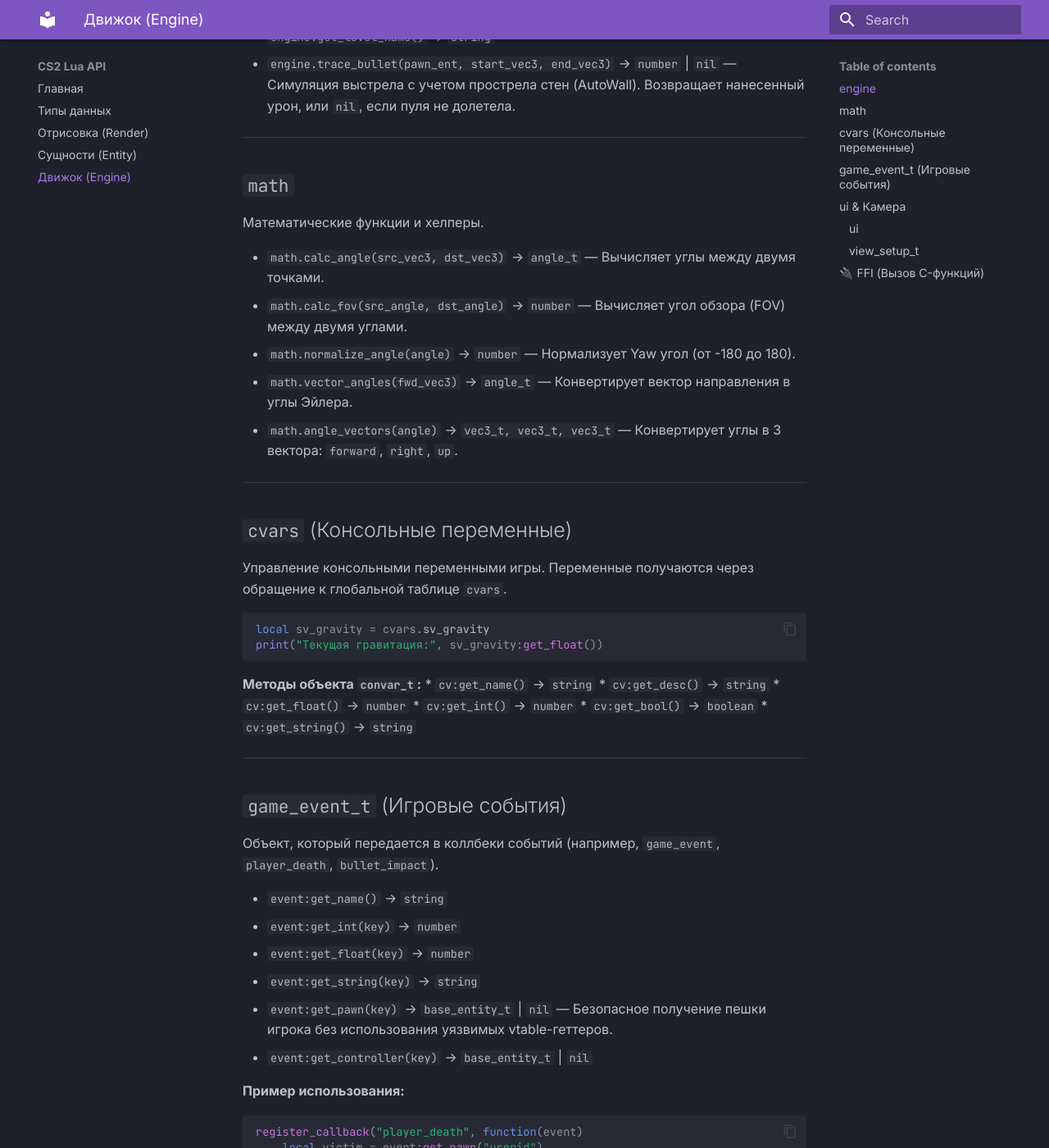
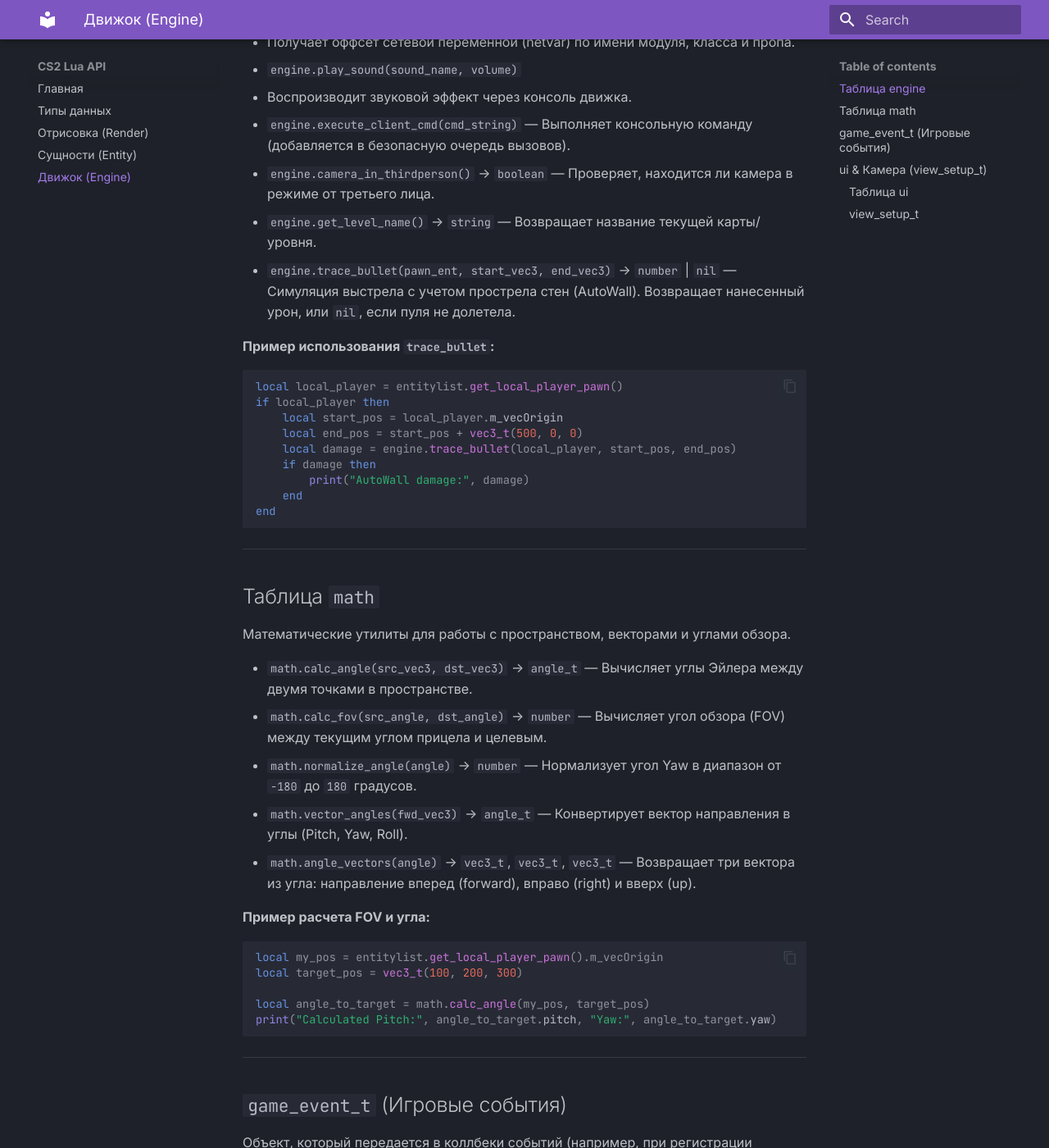
Before and after one commit to hgep5173-rgb/123, an MkDocs documentation site: the page built from docs/engine.md, in a window 1280 px wide and 1400 px high, scrolled down 426 px. Shown: the whole window at 82% size. Built offline with MkDocs 1.6.1 and Material for MkDocs 9.7.7, drawn with Linux system fonts in a browser that asks for light colours; some of the changed text lies outside the part shown.

Commit message:
Update engine.md

````diff
--- a/docs/engine.md
+++ b/docs/engine.md
@@ -1,94 +1,99 @@
-# ⚙️ Движок и Математика (Engine & Math)
+# ⚙️ Движок, Математика и События (Engine & Utils)
 
-## `engine`
-Таблица для взаимодействия с функциями движка CS2.
-
-* `engine.get_netvar_offset(module, class, prop)` -> `number`
-* `engine.play_sound(sound_name, volume)`
-* `engine.execute_client_cmd(cmd_string)` — Выполняет консольную команду (добавляется в безопасную очередь вызовов).
-* `engine.camera_in_thirdperson()` -> `boolean` — Проверяет, находится ли камера от 3-го лица.
-* `engine.get_level_name()` -> `string`
-* `engine.trace_bullet(pawn_ent, start_vec3, end_vec3)` -> `number` | `nil` — Симуляция выстрела с учетом прострела стен (AutoWall). Возвращает нанесенный урон, или `nil`, если пуля не долетела.
+Документация по таблицам `engine`, `math`, а также классам для работы с игровыми событиями (`game_event_t`) и камерой (`view_setup_t`).
 
 ---
 
-## `math`
-Математические функции и хелперы.
+## Таблица `engine`
+Предоставляет низкоуровневый доступ к функциям игрового движка CS2.
 
-* `math.calc_angle(src_vec3, dst_vec3)` -> `angle_t` — Вычисляет углы между двумя точками.
-* `math.calc_fov(src_angle, dst_angle)` -> `number` — Вычисляет угол обзора (FOV) между двумя углами.
-* `math.normalize_angle(angle)` -> `number` — Нормализует Yaw угол (от -180 до 180).
-* `math.vector_angles(fwd_vec3)` -> `angle_t` — Конвертирует вектор направления в углы Эйлера.
-* `math.angle_vectors(angle)` -> `vec3_t, vec3_t, vec3_t` — Конвертирует углы в 3 вектора: `forward`, `right`, `up`.
+* `engine.get_netvar_offset(module, class, prop)` -> `number`
+  * Получает оффсет сетевой переменной (netvar) по имени модуля, класса и пропа.
+* `engine.play_sound(sound_name, volume)`
+  * Воспроизводит звуковой эффект через консоль движка.
+* `engine.execute_client_cmd(cmd_string)` — Выполняет консольную команду (добавляется в безопасную очередь вызовов).
+* `engine.camera_in_thirdperson()` -> `boolean` — Проверяет, находится ли камера в режиме от третьего лица.
+* `engine.get_level_name()` -> `string` — Возвращает название текущей карты/уровня.
+* `engine.trace_bullet(pawn_ent, start_vec3, end_vec3)` -> `number` | `nil` — Симуляция выстрела с учетом прострела стен (AutoWall). Возвращает нанесенный урон, или `nil`, если пуля не долетела.
+
+**Пример использования `trace_bullet`:**
+```lua
+local local_player = entitylist.get_local_player_pawn()
+if local_player then
+    local start_pos = local_player.m_vecOrigin
+    local end_pos = start_pos + vec3_t(500, 0, 0)
+    local damage = engine.trace_bullet(local_player, start_pos, end_pos)
+    if damage then
+        print("AutoWall damage:", damage)
+    end
+end
+```
 
 ---
 
-## `cvars` (Консольные переменные)
-Управление консольными переменными игры. Переменные получаются через обращение к глобальной таблице `cvars`.
+## Таблица `math`
+Математические утилиты для работы с пространством, векторами и углами обзора.
 
+* `math.calc_angle(src_vec3, dst_vec3)` -> `angle_t` — Вычисляет углы Эйлера между двумя точками в пространстве.
+* `math.calc_fov(src_angle, dst_angle)` -> `number` — Вычисляет угол обзора (FOV) между текущим углом прицела и целевым.
+* `math.normalize_angle(angle)` -> `number` — Нормализует угол Yaw в диапазон от `-180` до `180` градусов.
+* `math.vector_angles(fwd_vec3)` -> `angle_t` — Конвертирует вектор направления в углы (Pitch, Yaw, Roll).
+* `math.angle_vectors(angle)` -> `vec3_t`, `vec3_t`, `vec3_t` — Возвращает три вектора из угла: направление вперед (forward), вправо (right) и вверх (up).
+
+**Пример расчета FOV и угла:**
 ```lua
-local sv_gravity = cvars.sv_gravity
-print("Текущая гравитация:", sv_gravity:get_float())
+local my_pos = entitylist.get_local_player_pawn().m_vecOrigin
+local target_pos = vec3_t(100, 200, 300)
+
+local angle_to_target = math.calc_angle(my_pos, target_pos)
+print("Calculated Pitch:", angle_to_target.pitch, "Yaw:", angle_to_target.yaw)
 ```
-
-**Методы объекта `convar_t`:**
-* `cv:get_name()` -> `string`
-* `cv:get_desc()` -> `string`
-* `cv:get_float()` -> `number`
-* `cv:get_int()` -> `number`
-* `cv:get_bool()` -> `boolean`
-* `cv:get_string()` -> `string`
 
 ---
 
 ## `game_event_t` (Игровые события)
-Объект, который передается в коллбеки событий (например, `game_event`, `player_death`, `bullet_impact`).
+Объект, который передается в коллбеки событий (например, при регистрации `game_event`, `player_death`, `bullet_impact`). Позволяет безопасно считывать данные из события.
 
-* `event:get_name()` -> `string`
-* `event:get_int(key)` -> `number`
-* `event:get_float(key)` -> `number`
-* `event:get_string(key)` -> `string`
-* `event:get_pawn(key)` -> `base_entity_t` | `nil` — Безопасное получение пешки игрока без использования уязвимых vtable-геттеров.
-* `event:get_controller(key)` -> `base_entity_t` | `nil`
+* `event:get_name()` -> `string` — Возвращает имя события (например, `"player_death"`).
+* `event:get_int(key)` -> `number` — Возвращает целочисленный параметр по ключу.
+* `event:get_float(key)` -> `number` — Возвращает число с плавающей точкой по ключу.
+* `event:get_string(key)` -> `string` — Возвращает строковый параметр по ключу.
+* `event:get_pawn(key)` -> `base_entity_t` | `nil` — Безопасное получение пешки игрока (например, `"userid"` или `"attacker"`) без использования уязвимых vtable-геттеров.
+* `event:get_controller(key)` -> `base_entity_t` | `nil` — Возвращает игровой контроллер по ключу.
 
-**Пример использования:**
+**Пример обработки события смерти игрока:**
 ```lua
-register_callback("player_death", function(event)
-    local victim = event:get_pawn("userid")
-    local attacker = event:get_pawn("attacker")
+register_callback("game_event", function(event)
+    if event:get_name() == "player_death" then
+        local victim = event:get_pawn("userid")
+        local attacker = event:get_pawn("attacker")
 
-    if victim then
-        print(victim:get_class_name(), " was killed!")
+        if victim and attacker then
+            print("Player died! Attacker handle:", attacker:get_entity_handle())
+        end
     end
 end)
 ```
 
 ---
 
-## `ui` & Камера
+## `ui` & Камера (`view_setup_t`)
 
-### `ui`
-* `ui.is_menu_opened()` -> `boolean` — Возвращает `true`, если меню чита открыто.
+### Таблица `ui`
+* `ui.is_menu_opened()` -> `boolean` — Возвращает `true`, если встроенное меню чита открыто пользователем.
 
 ### `view_setup_t`
-Объект, передаваемый в коллбек `override_view`. Позволяет управлять камерой.
+Объект, передаваемый в коллбек `"override_view"`. Используется для перехвата и изменения параметров камеры во время кадра.
+
 * **Поля (доступны для чтения и записи):**
-  * `setup.fov` (`number`)
-  * `setup.fov_viewmodel` (`number`)
-  * `setup.origin` (`vec3_t`)
-  * `setup.angles` (`angle_t`)
+  * `setup.fov` (`number`) — Угол обзора камеры (Field of View).
+  * `setup.fov_viewmodel` (`number`) — Угол обзора модели оружия в руках.
+  * `setup.origin` (`vec3_t`) — Мировые координаты камеры.
+  * `setup.angles` (`angle_t`) — Углы наклона и поворота камеры.
 
----
-
-## 🔌 FFI (Вызов C-функций)
-Наш API включает стандартную библиотеку `ffi` из LuaJIT.
-
-**Важно:** В движок встроен безопасный парсер `ffi.cdef`. Он перехватывает ошибки дублирования структур, чтобы скрипты не ломались (эмулирует поведение Nixware/Primordial). Вы можете смело объявлять C-типы:
-
+**Пример кастомного FOV через `override_view`:**
 ```lua
-local ffi = require("ffi")
-
-ffi.cdef[[
-    typedef struct { float x, y, z; } my_vec_t;
-]]
+register_callback("override_view", function(setup)
+    setup.fov = 110.0 -- Установить кастомный FOV для камеры
+end)
 ```
````
